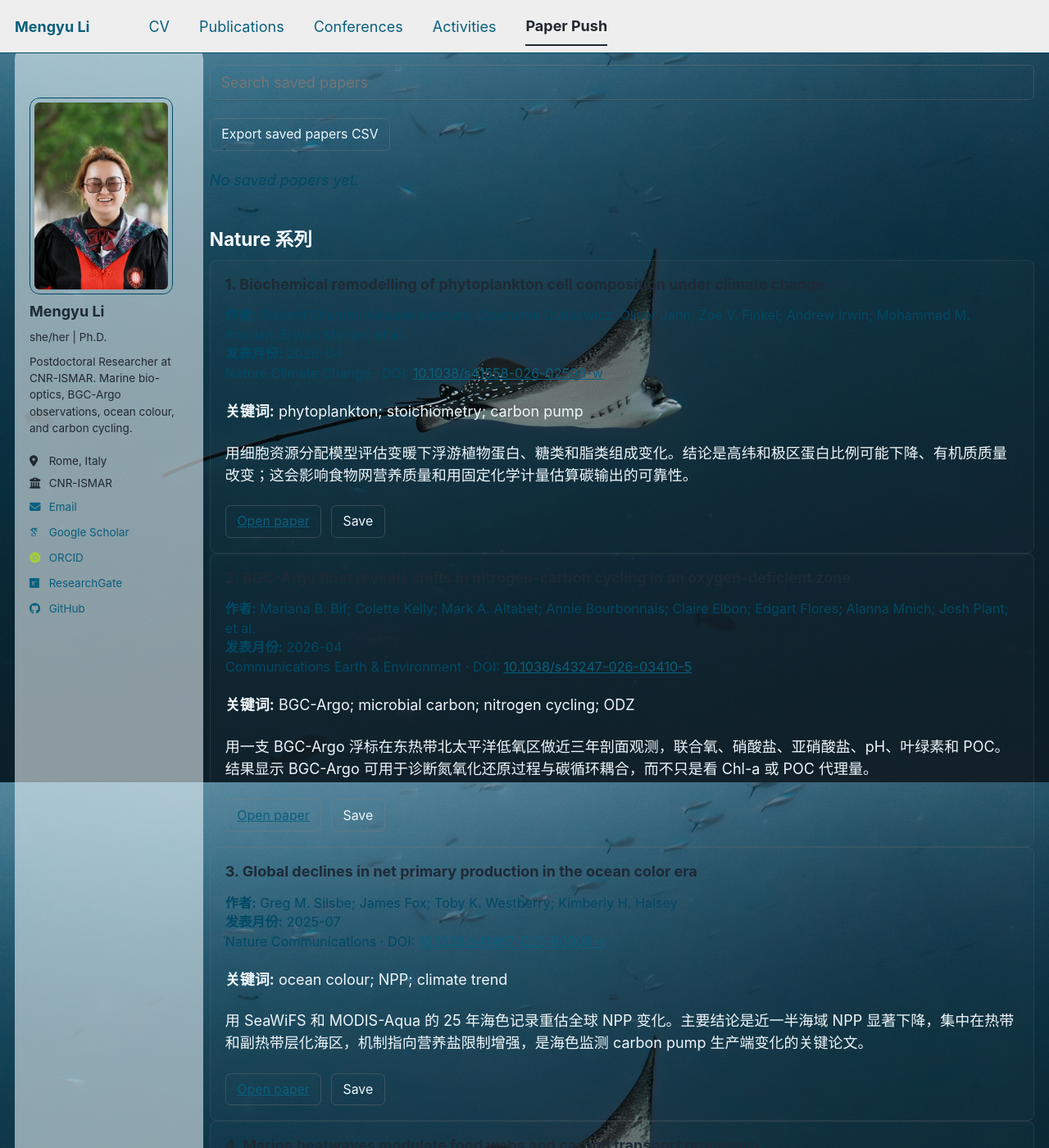
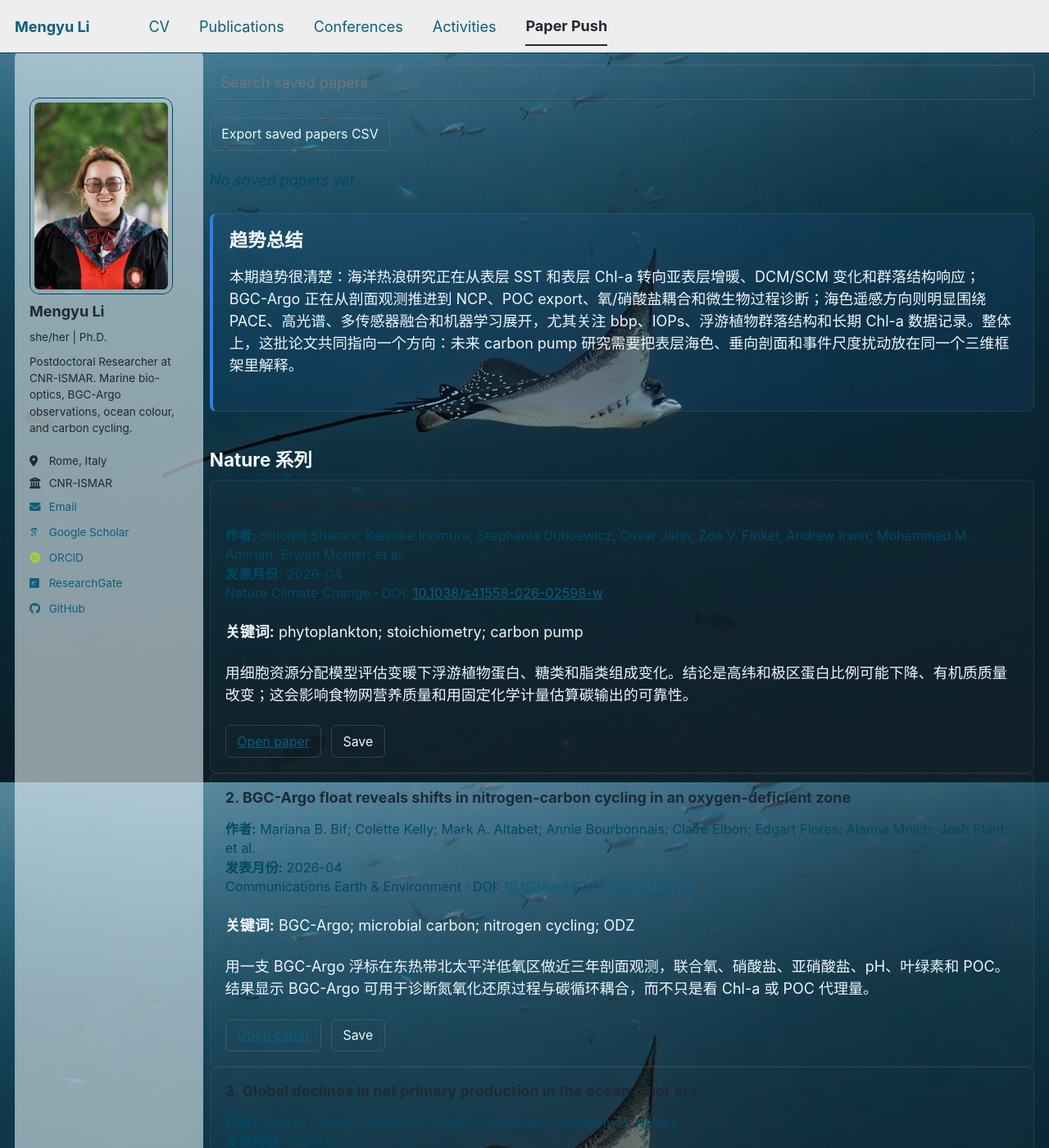
Before and after one commit to MengyuLi15/MengyuLi15.github.io, a Jekyll site: the page built from _pages/paper-push-2026-05-27.md, in a window 1280 px wide and 1400 px high, scrolled down 966 px. Shown: the whole window at 82% size. Built offline with Jekyll 4.4.1, drawn with Linux system fonts in a browser that asks for light colours; some web fonts are replaced; a script bundle is joined from its source files by our own code; library files that are not in the unit come from our copies.

Commit message:
Fix paper push language toggle

```diff
--- a/_data/paper_pushes.yml
+++ b/_data/paper_pushes.yml
@@ -5,6 +5,8 @@
   summary: "本期按更新后的规则重跑：Nature/Science 系列优先，其余重点期刊按影响力与主题相关性排序；历史去重后保留 41 篇，不超过每日 50 篇上限。"
   summary_zh: "本期按更新后的规则重跑：Nature/Science 系列优先，其余重点期刊按影响力与主题相关性排序；历史去重后保留 41 篇，不超过每日 50 篇上限。"
   summary_en: "This issue was rerun with the updated rules: Nature and Science series first, then priority journals ordered by approximate impact and topical relevance. After deduplication, 41 papers remain, below the daily limit of 50."
+  trend_zh: "本期趋势很清楚：海洋热浪研究正在从表层 SST 和表层 Chl-a 转向亚表层增暖、DCM/SCM 变化和群落结构响应；BGC-Argo 正在从剖面观测推进到 NCP、POC export、氧/硝酸盐耦合和微生物过程诊断；海色遥感方向则明显围绕 PACE、高光谱、多传感器融合和机器学习展开，尤其关注 bbp、IOPs、浮游植物群落结构和长期 Chl-a 数据记录。整体上，这批论文共同指向一个方向：未来 carbon pump 研究需要把表层海色、垂向剖面和事件尺度扰动放在同一个三维框架里解释。"
+  trend_en: "The main pattern in this issue is clear: marine-heatwave research is moving beyond surface SST and surface Chl-a toward subsurface warming, DCM/SCM changes and community responses; BGC-Argo studies are moving from profile description toward NCP, POC export, oxygen-nitrate coupling and microbial-process diagnostics; and ocean-colour work is increasingly organized around PACE, hyperspectral sensing, multi-sensor fusion and machine learning, especially for bbp, IOPs, phytoplankton community structure and long-term Chl-a records. Together, these papers point toward a three-dimensional carbon-pump framework that links surface ocean colour, vertical profiles and event-scale disturbances."
   docx: "/files/paper-push/daily_paper_push_2026-05-27.docx"
   figure: "/images/paper-push/mechanism_2026-05-27.png"
   papers:
--- a/_includes/paper-push-assets.html
+++ b/_includes/paper-push-assets.html
@@ -25,22 +25,37 @@
   color: #2f80ed;
 }
 
-[data-i18n] {
+[data-paper-i18n] {
   display: none;
 }
 
-html[data-paper-push-lang="zh"] [data-i18n="zh"],
-html[data-paper-push-lang="en"] [data-i18n="en"] {
+html:not([data-paper-push-lang]) [data-paper-i18n="zh"],
+html[data-paper-push-lang="zh"] [data-paper-i18n="zh"],
+html[data-paper-push-lang="en"] [data-paper-i18n="en"] {
   display: inline;
 }
 
-.paper-push-block[data-i18n] {
+.paper-push-block[data-paper-i18n] {
   display: none;
 }
 
-html[data-paper-push-lang="zh"] .paper-push-block[data-i18n="zh"],
-html[data-paper-push-lang="en"] .paper-push-block[data-i18n="en"] {
+html:not([data-paper-push-lang]) .paper-push-block[data-paper-i18n="zh"],
+html[data-paper-push-lang="zh"] .paper-push-block[data-paper-i18n="zh"],
+html[data-paper-push-lang="en"] .paper-push-block[data-paper-i18n="en"] {
   display: block;
+}
+
+.paper-push-trend {
+  margin: 1.5rem 0 1.35rem;
+  padding: 1rem 1.1rem;
+  border: 1px solid rgba(128,128,128,0.2);
+  border-left: 4px solid #2f80ed;
+  border-radius: 8px;
+  background: rgba(47,128,237,0.08);
+}
+
+.paper-push-trend h2 {
+  margin-top: 0;
 }
 
 .paper-push-input {
--- a/_pages/paper-push-2026-05-27.md
+++ b/_pages/paper-push-2026-05-27.md
@@ -13,11 +13,11 @@ author_profile: true
 
 <p><a href="{{ base_path }}/activities/paper-push/">Back to date list</a></p>
 
-## <span data-i18n="zh">{{ issue.title_zh | default: issue.title }}</span><span data-i18n="en">{{ issue.title_en | default: issue.title }}</span>
+## <span data-paper-i18n="zh">{{ issue.title_zh | default: issue.title }}</span><span data-paper-i18n="en">{{ issue.title_en | default: issue.title }}</span>
 
 <p class="paper-push-meta">
-  <span data-i18n="zh">{{ issue.summary_zh | default: issue.summary }}</span>
-  <span data-i18n="en">{{ issue.summary_en | default: issue.summary }}</span>
+  <span data-paper-i18n="zh">{{ issue.summary_zh | default: issue.summary }}</span>
+  <span data-paper-i18n="en">{{ issue.summary_en | default: issue.summary }}</span>
 </p>
 
 {% if issue.docx %}
@@ -39,30 +39,36 @@ author_profile: true
 
 <div data-favorites-table></div>
 
+<section class="paper-push-trend">
+  <h2><span data-paper-i18n="zh">趋势总结</span><span data-paper-i18n="en">Trend Summary</span></h2>
+  <p class="paper-push-block" data-paper-i18n="zh">{{ issue.trend_zh | default: issue.summary_zh | default: issue.summary }}</p>
+  <p class="paper-push-block" data-paper-i18n="en">{{ issue.trend_en | default: issue.summary_en | default: issue.summary }}</p>
+</section>
+
 {% assign current_group = "" %}
 {% for paper in issue.papers %}
 {% if paper.group != current_group %}
 {% assign current_group = paper.group %}
-<h2><span data-i18n="zh">{{ paper.group_zh | default: paper.group }}</span><span data-i18n="en">{{ paper.group_en | default: paper.group }}</span></h2>
+<h2><span data-paper-i18n="zh">{{ paper.group_zh | default: paper.group }}</span><span data-paper-i18n="en">{{ paper.group_en | default: paper.group }}</span></h2>
 {% endif %}
 
 <article class="paper-push-paper">
   <h3>{{ forloop.index }}. {{ paper.title }}</h3>
   <p class="paper-push-meta">
-    <strong><span data-i18n="zh">作者</span><span data-i18n="en">Authors</span>:</strong> {{ paper.authors }}<br>
-    <strong><span data-i18n="zh">发表月份</span><span data-i18n="en">Publication month</span>:</strong>
-    <span data-i18n="zh">{{ paper.published_month_zh | default: paper.published_month | default: paper.published }}</span>
-    <span data-i18n="en">{{ paper.published_month | default: paper.published }}</span><br>
+    <strong><span data-paper-i18n="zh">作者</span><span data-paper-i18n="en">Authors</span>:</strong> {{ paper.authors }}<br>
+    <strong><span data-paper-i18n="zh">发表月份</span><span data-paper-i18n="en">Publication month</span>:</strong>
+    <span data-paper-i18n="zh">{{ paper.published_month_zh | default: paper.published_month | default: paper.published }}</span>
+    <span data-paper-i18n="en">{{ paper.published_month | default: paper.published }}</span><br>
     {{ paper.journal }} &middot; DOI:
     <a href="https://doi.org/{{ paper.doi }}">{{ paper.doi }}</a>
   </p>
   <p>
-    <strong><span data-i18n="zh">关键词</span><span data-i18n="en">Tags</span>:</strong>
-    <span data-i18n="zh">{{ paper.tags_zh | default: paper.tags }}</span>
-    <span data-i18n="en">{{ paper.tags_en | default: paper.tags }}</span>
+    <strong><span data-paper-i18n="zh">关键词</span><span data-paper-i18n="en">Tags</span>:</strong>
+    <span data-paper-i18n="zh">{{ paper.tags_zh | default: paper.tags }}</span>
+    <span data-paper-i18n="en">{{ paper.tags_en | default: paper.tags }}</span>
   </p>
-  <p class="paper-push-block" data-i18n="zh">{{ paper.summary_zh | default: paper.summary }}</p>
-  <p class="paper-push-block" data-i18n="en">{{ paper.summary_en | default: paper.summary }}</p>
+  <p class="paper-push-block" data-paper-i18n="zh">{{ paper.summary_zh | default: paper.summary }}</p>
+  <p class="paper-push-block" data-paper-i18n="en">{{ paper.summary_en | default: paper.summary }}</p>
   <div class="paper-push-paper-actions">
     <a class="paper-push-button" href="{{ paper.url }}">Open paper</a>
     <button
```
Also changed, not shown: scripts/create_paper_push_page.py (+19 -13 lines).
